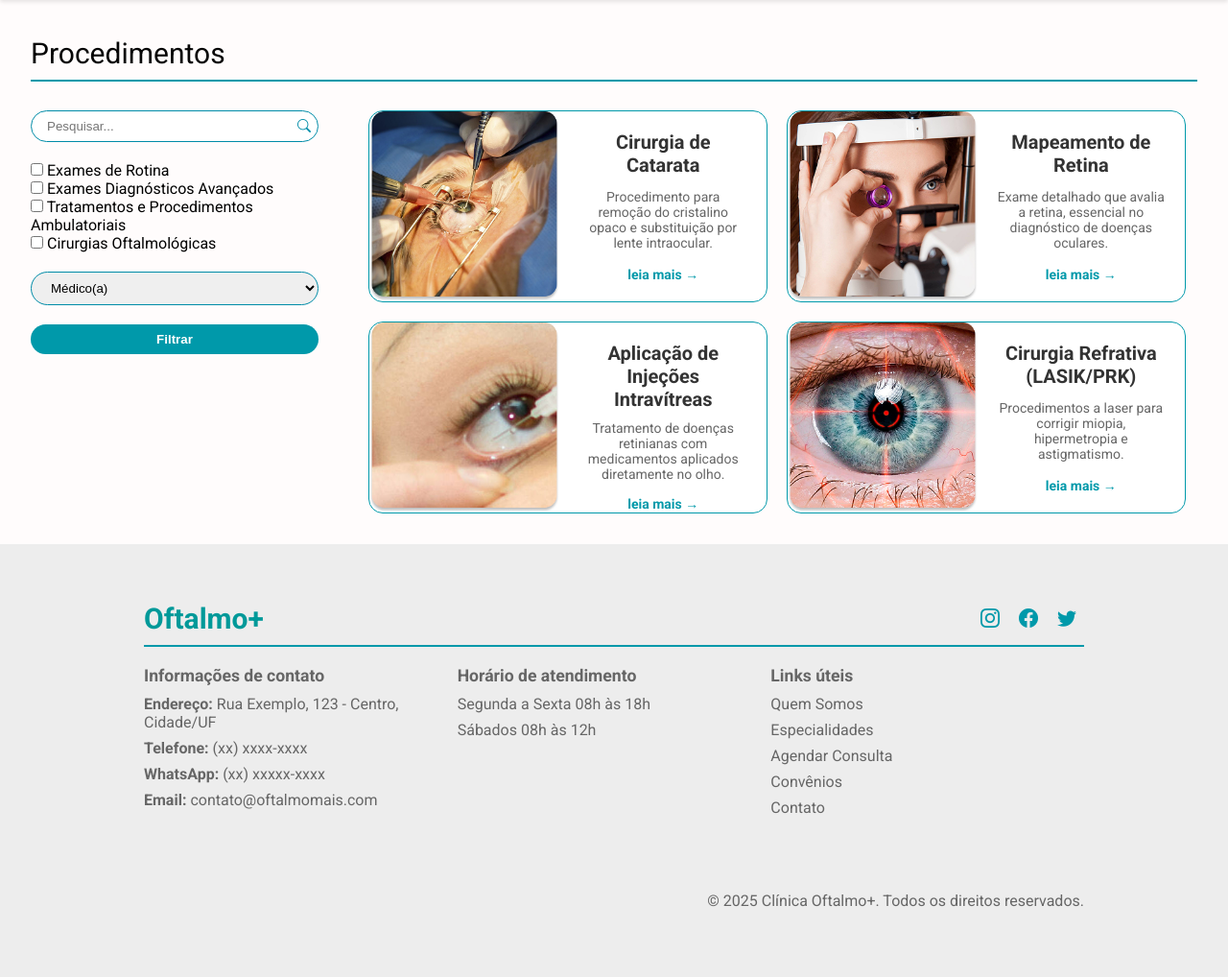
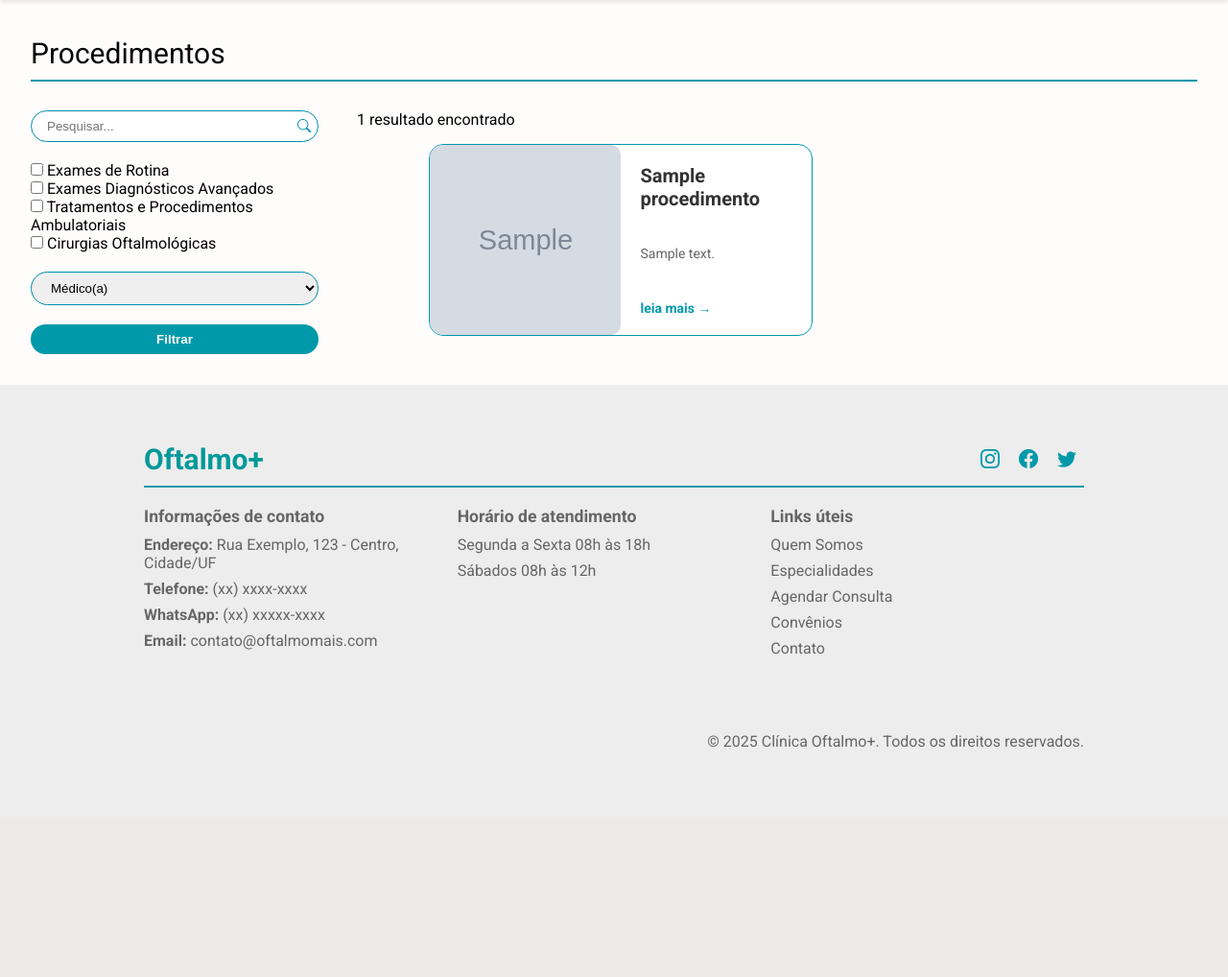
Before and after one commit to lannyily/Oftalmo, a Django app: page /procedimentos/ in a window 1280 px wide. Shown: the part 75-1093 px from the top of the page at 96% size. After the commit the page ends 854 px from the top, so only its background shows below. Run offline with Django 5.2, Linux system fonts and the light colour scheme; tables that the repository leaves empty hold one stand-in row (values such as "Sample post"); grey boxes marked "Sample" are stand-in pictures.

Commit message:
Backend: Tela de procedimentos

```diff
--- a/app/templates/home.html
+++ b/app/templates/home.html
@@ -100,7 +100,7 @@
                     <div class="card-text">
                         <h4>{{ procedimento.nome }}</h4>
                         <p>{{ procedimento.descricao|truncatechars:100 }}</p>
-                        <a href="#">leia mais →</a>
+                        <a href="{% url 'perfilProcedimento' procedimento.nome %}">leia mais →</a>
                     </div>
                     </div>
                 {% endfor %}
--- a/app/templates/procedimentos.html
+++ b/app/templates/procedimentos.html
@@ -1,4 +1,5 @@
 {% load static %}
+{% load data_tags %}
 
 <!DOCTYPE html>
 <html lang="pt-BR">
@@ -40,20 +41,27 @@
     <hr>
 
     <div class="conteudo">
+        <form method="GET" action="{% url 'procedimentos' %}">
             <section class="filtros">
                 <div class="search-container">
-                <input type="text" id="search" placeholder="Pesquisar..." />
+                    <input type="text" id="search" name="q" value="{{ query }}" placeholder="Pesquisar..." />
                     <button class="search-button" type="submit" title="Pesquisar">
                         <i class="bi bi-search"></i>
                     </button>
-
                 </div>
 
                 <div class="checkboxes">
-                <label><input type="checkbox" name="procedimento"> Exames de Rotina</label>
-                <label><input type="checkbox" name="procedimento"> Exames Diagnósticos Avançados</label>
-                <label><input type="checkbox" name="procedimento"> Tratamentos e Procedimentos Ambulatoriais</label>
-                <label><input type="checkbox" name="procedimento"> Cirurgias Oftalmológicas</label>
+                    <label><input type="checkbox" name="tipo" value="rotina"
+                        {% if 'rotina' in tipos_selecionados %}checked{% endif %}> Exames de Rotina</label>
+
+                    <label><input type="checkbox" name="tipo" value="avancado"
+                        {% if 'avancado' in tipos_selecionados %}checked{% endif %}> Exames Diagnósticos Avançados</label>
+
+                    <label><input type="checkbox" name="tipo" value="ambulatorial"
+                        {% if 'ambulatorial' in tipos_selecionados %}checked{% endif %}> Tratamentos e Procedimentos Ambulatoriais</label>
+
+                    <label><input type="checkbox" name="tipo" value="cirurgia"
+                        {% if 'cirurgia' in tipos_selecionados %}checked{% endif %}> Cirurgias Oftalmológicas</label>
                 </div>
 
 
@@ -61,47 +69,38 @@
                     <option selected>Médico(a)</option>
                 </select>
 
-            <button class="btn-filtrar">Filtrar</button>
+                <button class="btn-filtrar" type="submit">Filtrar</button>
             </section>
+        </form>
 
 
-      <section class="cards">
-                <div class="card">
-                    <img src="../static/images/image 4.png" alt="Cirurgia de Catarata">
+        {% block content %}
+            {% if procedimentos %}
+                <div class="conteiner-flex" style="display: flex; flex-direction: column;">
+                    <!-- Mostra a contagem de resultados acima dos cards -->
+                    <p class="result-count" style="margin-bottom: 16px;">
+                        {{ total_resultados }} resultado{{ total_resultados|pluralize }} encontrado{{ total_resultados|pluralize }}
+                    </p>
+
+                    <!-- Listagem dos cards -->
+                    <section class="cards" style="display: flex; flex-wrap: wrap;">
+                        {% for procedimento in procedimentos %}
+                            <div class="card" style="min-width: 400px; min-height: 100px; text-align: left;">
+                                <img src="{{ procedimento.foto.url }}" alt="{{ procedimento.nome }}">
                                 <div class="card-text">
-                        <h4>Cirurgia de Catarata</h4>
-                        <p>Procedimento para remoção do cristalino opaco e substituição por lente intraocular.</p>
-                        <a href="#">leia mais →</a>
+                                    <h4>{{ procedimento.nome }}</h4>
+                                    <p>{{ procedimento.descricao|truncatechars:100 }}</p>
+                                    <a href="{% url 'perfilProcedimento' procedimento.nome %}">leia mais →</a>
                                 </div>
                             </div>
+                        {% endfor %}
+                    </section>
+                </div>
+            {% else %}
+                <p class="content-wrapper min-height">Nenhum procedimento encontrado...</p>
+            {% endif %}
+        {% endblock %}
 
-                <div class="card">
-                    <img src="../static/images/image 5.png" alt="Mapeamento de Retina">
-                    <div class="card-text">
-                        <h4>Mapeamento de Retina</h4>
-                        <p>Exame detalhado que avalia a retina, essencial no diagnóstico de doenças oculares.</p>
-                        <a href="#">leia mais →</a>
-                    </div>
-                </div>
-
-                <div class="card">
-                    <img src="../static/images/image 6.png" alt="Aplicação de Injeções Intravítreas">
-                    <div class="card-text">
-                        <h4>Aplicação de Injeções Intravítreas</h4>
-                        <p>Tratamento de doenças retinianas com medicamentos aplicados diretamente no olho.</p>
-                        <a href="#">leia mais →</a>
-                    </div>
-                </div>
-
-                <div class="card">
-                    <img src="../static/images/image 7.png" alt="Cirurgia Refrativa (LASIK/PRK)">
-                    <div class="card-text">
-                        <h4>Cirurgia Refrativa (LASIK/PRK)</h4>
-                        <p>Procedimentos a laser para corrigir miopia, hipermetropia e astigmatismo.</p>
-                        <a href="#">leia mais →</a>
-                    </div>
-                </div>
-      </section>
 
     </div>
   </main>
--- a/app/urls.py
+++ b/app/urls.py
@@ -11,6 +11,6 @@ urlpatterns = [
     path('formulario/', formulario_view, name='formulario'),
     path('medicos/', medicos_view, name='medicos'),
     path('perfil-medico/', perfilMedico_views, name='perfil-medico'),
-    path('perfil-procedimento/', perfilProcedimento_views, name='perfil-procedimento'),
+    path('procedimento/<str:nome>/', perfilProcedimento_views, name='perfilProcedimento'),
     path('procedimentos/', procedimentos_views, name='procedimentos'),
 ]
--- a/app/views/procedimentos_views.py
+++ b/app/views/procedimentos_views.py
@@ -1,9 +1,23 @@
-from django.shortcuts import render, redirect, get_object_or_404
-from django.contrib.auth import authenticate, login
-from django.shortcuts import redirect
-from django.urls import reverse
-from django.core.exceptions import PermissionDenied
-from functools import wraps
+from django.shortcuts import render
+from django.db.models import Q
+from ..models import Procedimento
 
 def procedimentos_views(request):
-    return render(request, 'procedimentos.html')
+    query = request.GET.get('q', '')
+    tipos_selecionados = request.GET.getlist('tipo')
+
+    procedimentos = Procedimento.objects.all()
+
+    if query:
+        procedimentos = procedimentos.filter(
+            Q(nome__icontains=query) | Q(descricao__icontains=query)
+        )
+
+    if tipos_selecionados:
+        procedimentos = procedimentos.filter(tipo__in=tipos_selecionados)
+
+    return render(request, 'procedimentos.html', {
+        'procedimentos': procedimentos,
+        'tipos_selecionados': tipos_selecionados,
+        'total_resultados': procedimentos.count(),  # <-- AQUI
+    })
```
Also changed, not shown: app/views/perfilProcedimento_views.py (+6 -7 lines), app/static/css/procedimentos.css (line endings or trailing spaces). Lines whose indentation alone changed are shown as unchanged.
